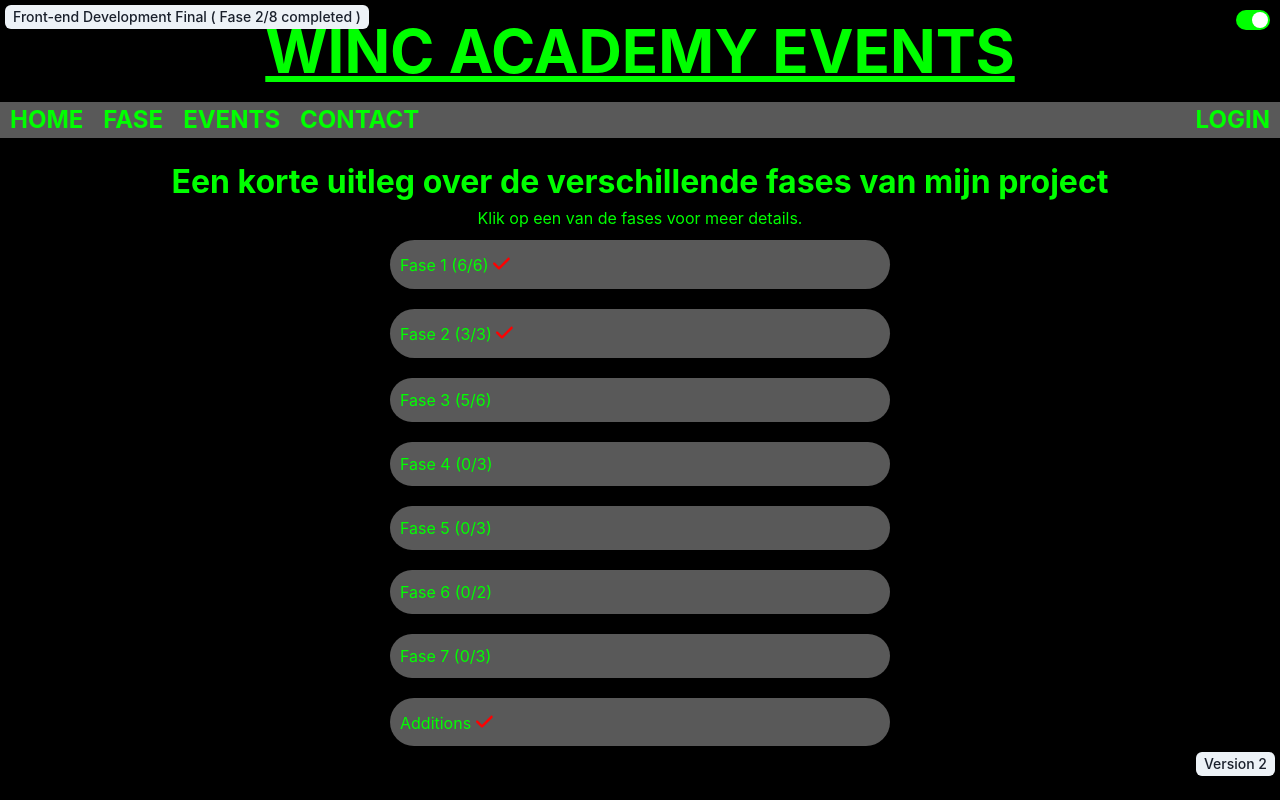
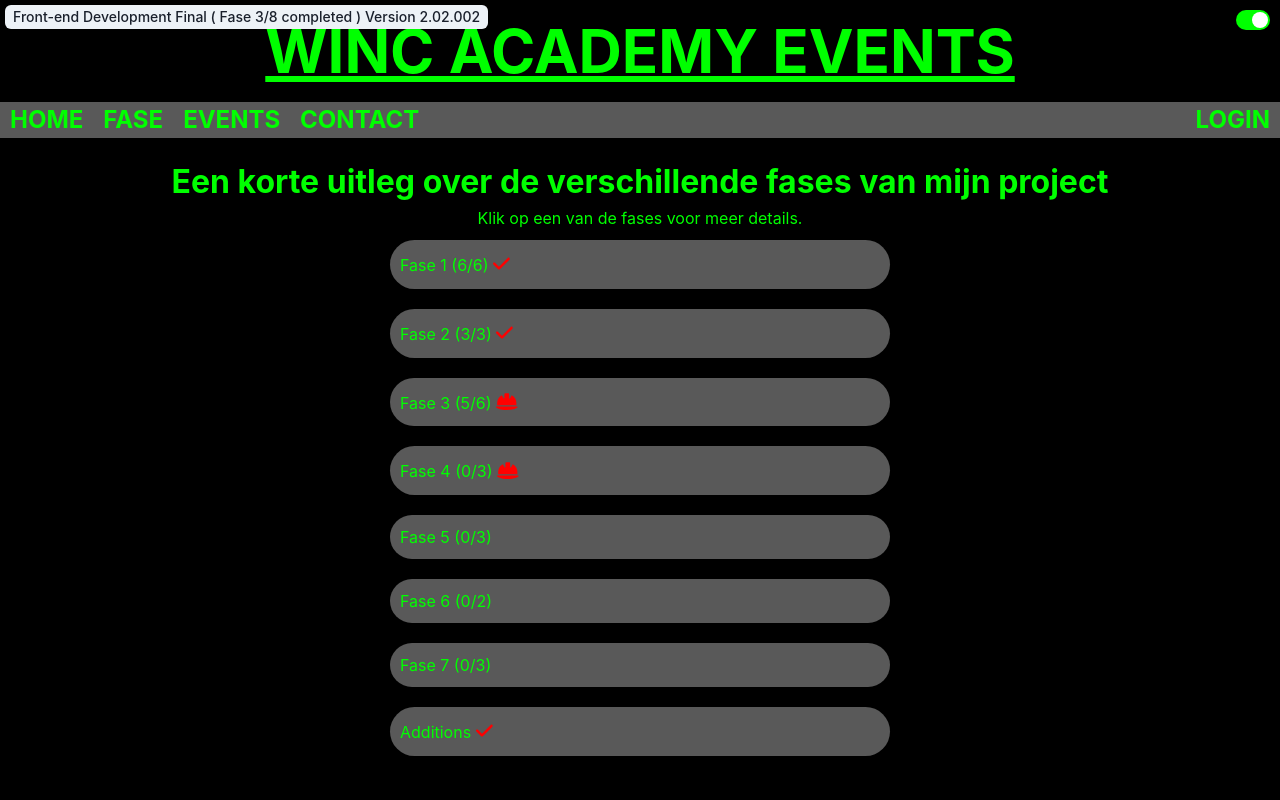
Before and after one commit to BJanssen78/fed-final, a React (Vite) app: page /fase in a window 1280 px wide. Built offline with nearby package versions, Linux system fonts and the light colour scheme.

Commit message:
working on edit role

```diff
--- a/src/App.jsx
+++ b/src/App.jsx
@@ -18,7 +18,7 @@
     <>
       <FetchServer onDataFetched={fetchServerData} />
       <Tag position={"absolute"} margin={"5px"} zIndex={"2"}>
-        Front-end Development Final ( Fase 2/8 completed )
+        Front-end Development Final ( Fase 3/8 completed ) Version 2.02.002
       </Tag>
       <Header loginUserName={loginUserName} />
       <Navigation loginStatus={loginStatus} />
--- a/src/database/database.json
+++ b/src/database/database.json
@@ -122,6 +122,13 @@
     {
       "id": 18,
       "userName": "ciska",
+      "userPass": "blabla",
+      "userEmail": "user@server.nl",
+      "userRole": 1
+    },
+    {
+      "id": 19,
+      "userName": "niels",
       "userPass": "blabla",
       "userEmail": "user@server.nl",
       "userRole": 1
@@ -600,6 +607,20 @@
       "eventImage": "https://rozenburg-bloeit.nl/wp-content/uploads/2018/09/Jeugdland_2018_01-2400x1800.jpg",
       "attendedBy": [13, 14],
       "catergoriesIds": [18]
+    },
+    {
+      "id": 29,
+      "eventName": "Zomerparkfeesten Venlo",
+      "eventShortDescr": "ZPF2023",
+      "eventLongtDescr": "\u00c9\u00e9n van de grootste gratis festivals van Nederland, 4 dagen lang in het Julianapark in Venlo. Met meer dan 100 grote en kleinere acts op gebied van muziek, literatuur, dans, theater, film, kunst en wetenschap. 17/18/19/20 AUGUSTUS 2023",
+      "eventDate": "2023-08-17",
+      "eventStartTime": "13:00",
+      "eventEndTime": "02:00",
+      "eventLocation": "Venlo",
+      "eventCreatedBy": 15,
+      "eventImage": "https://www.zin.nl/app/uploads/2016/08/Zomerparkfeest-Venlo-header-768x313.jpg",
+      "attendedBy": [13],
+      "catergoriesIds": [3]
     }
   ]
 }
--- a/src/functions/AuthContext.jsx
+++ b/src/functions/AuthContext.jsx
@@ -46,7 +46,7 @@
         fetchedCatergory: eventList.catergories,
       };
       setServerData(fetchedDataFromServer);
-      console.log(fetchedDataFromServer);
+      // console.log(fetchedDataFromServer);
     } catch (error) {
       console.error("Error:", error);
       throw error; // Throw the error if needed
--- a/src/main.jsx
+++ b/src/main.jsx
@@ -96,9 +96,6 @@
         </VStack>
         <AuthProvider>
           <RouterProvider router={router} />
-          <Tag position={"absolute"} bottom={"0px"} right={"5px"} zIndex={"2"}>
-            Version 2
-          </Tag>
         </AuthProvider>
       </ChakraProvider>
     </React.StrictMode>
--- a/src/pages/EventDetailPage.jsx
+++ b/src/pages/EventDetailPage.jsx
@@ -1,4 +1,4 @@
-import React, { useContext } from "react";
+import React, { useContext, useState } from "react";
 import AuthContext from "../functions/AuthContext";
 import {
   Button,
@@ -13,10 +13,23 @@
 
 export const EventDetailPage = ({ eventData, eventCat, users, reset }) => {
   const { loginStatus, loginUserId, loginUserRole } = useContext(AuthContext);
+  const [editMode, setEditMode] = useState(false);
 
   console.log(loginStatus);
   console.log(loginUserId);
   console.log(loginUserRole);
+
+  const handleEditMode = () => {
+    if (loginStatus) {
+      if (loginUserRole >= 1 && users.id === loginUserId) {
+        setEditMode(true);
+      } else {
+        console.log("You are not authorized to edit this page");
+      }
+    } else {
+      console.log("userrole to low");
+    }
+  };
 
   const createdBy = users.filter((id) => id.id === eventData[0].eventCreatedBy);
 
@@ -27,6 +40,9 @@
   return loginStatus ? (
     <Flex flexDir={"column"} justifyContent={"center"} alignItems={"center"}>
       <Stack>
+        <Button maxWidth={"100px"} bgColor={"#00FF00"} onClick={handleEditMode}>
+          edit
+        </Button>
         <React.Fragment key={eventData[0].id}>
           <Card
             width={"80vw"}
--- a/src/pages/EventsList.jsx
+++ b/src/pages/EventsList.jsx
@@ -28,8 +28,6 @@
   const resetUserSelectEvent = () => {
     setUserSelectEvent();
   };
-  // console.log(serverData);
-  // console.log(serverData.fetchedUserList);
 
   return (
     <>
--- a/src/pages/Fase.jsx
+++ b/src/pages/Fase.jsx
@@ -68,7 +68,9 @@
             </li>
             <li>
               <input type="checkbox" id="fase-3" />
-              <label htmlFor="fase-3">Fase 3 (5/6)</label>
+              <label htmlFor="fase-3">
+                Fase 3 (5/6) <span className="task-done">{workingOn}</span>
+              </label>
               <ul className="sub-fase-lijst">
                 <li>
                   Creëren user login pagina{" "}
@@ -96,10 +98,15 @@
             </li>
             <li>
               <input type="checkbox" id="fase-4" />
-              <label htmlFor="fase-4">Fase 4 (0/3)</label>
+              <label htmlFor="fase-4">
+                Fase 4 (0/3) <span className="task-done">{workingOn}</span>
+              </label>
               <ul className="sub-fase-lijst">
                 <li>Creëren formulier new events</li>
-                <li>Creëren formulier edit events</li>
+                <li>
+                  Creëren formulier edit events{" "}
+                  <span className="task-done">{workingOn} working</span>
+                </li>
                 <li>Creëren formulier remove events</li>
               </ul>
             </li>
```
